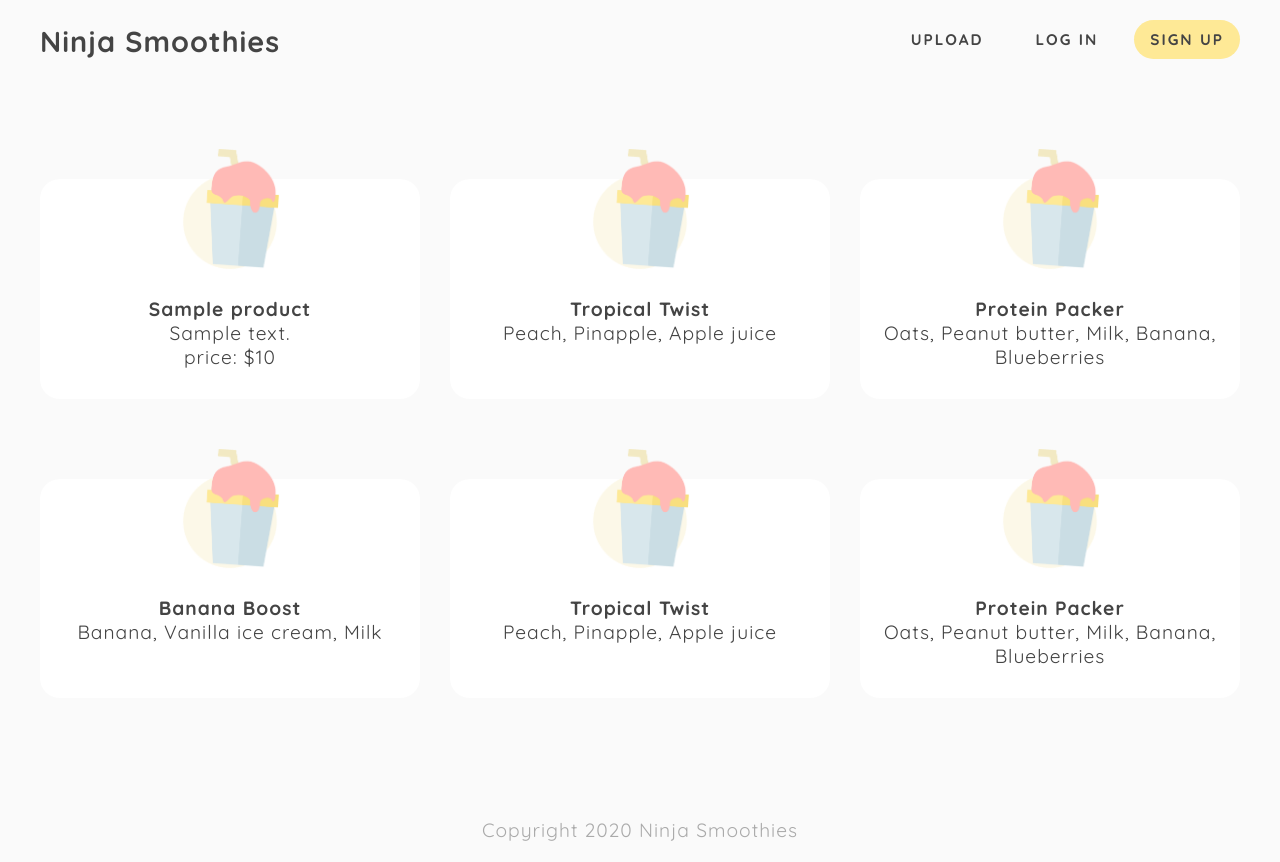
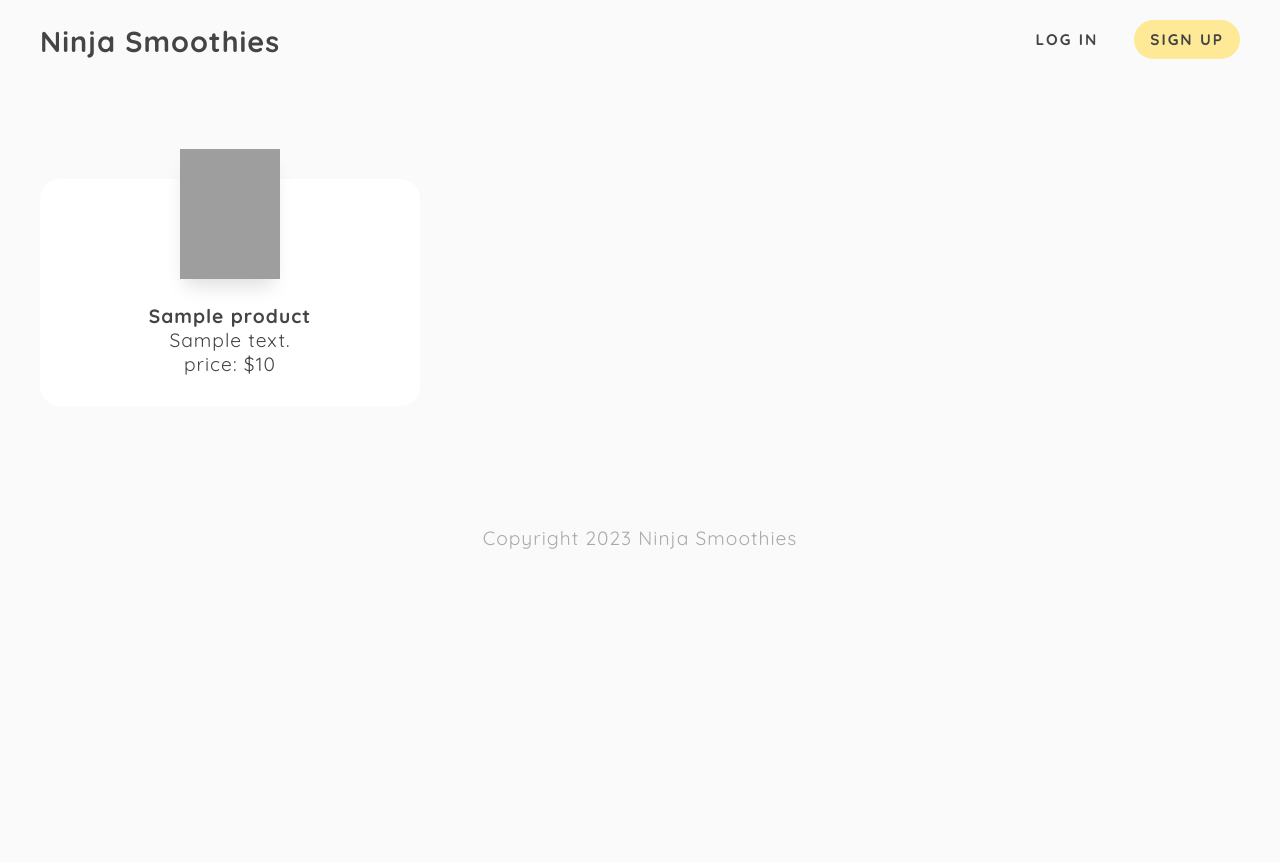
Before and after one commit to success7121995/node-auth2, a Node server app: template views/smoothies.ejs in a window 1280 px wide. After the commit the page ends 549 px from the top, so only its background shows below. Run offline with Node 20, Linux system fonts and the light colour scheme; the template is opened without the code that fills it: most values are stand-ins (such as "Sample title", 1, 10 or a date in 2020); some libraries are stand-ins or nearby versions; grey boxes are pictures that could not be loaded.

Commit message:
can upload img, next work on the roles and access control

```diff
--- a/middlewares/upload.js
+++ b/middlewares/upload.js
@@ -2,7 +2,7 @@ const multer = require('multer');
 
 const storage = multer.diskStorage({
     destination: (req, file, cb) => {
-        cb(null, 'public/img');
+        cb(null, 'public/img/product-img');
     },
     filename: (req, file, cb) => {
         cb(null, Date.now() + file.originalname);
--- a/models/Smoothies.js
+++ b/models/Smoothies.js
@@ -13,6 +13,10 @@ const productSchema = mongoose.Schema({
     price: {
         type: Number,
         required: true
+    },
+    img: {
+        data: Buffer,
+        contentType: String
     }
 });
 
--- a/public/css/styles.css
+++ b/public/css/styles.css
@@ -132,7 +132,9 @@ header .btn{
 }
 .recipe img{
   width: 100px;
+  height: 130px;
   margin: -30px auto 20px;
+  box-shadow: -1px 13px 18px -6px rgba(0,0,0,0.13);
 }
 footer{
   text-align: center;
--- a/views/home.ejs
+++ b/views/home.ejs
@@ -9,9 +9,9 @@
       <img src="/img/smoothie.png" alt="">
     </div>
     <div class="headings">
-      <h2>Smoothie Recipes</h2>
+      <h2>Smoothie</h2>
       <h3>By Ninjas For Ninjas</h3>
-      <a href="/smoothies" class="btn">View Recipes</a>
+      <a href="/smoothies" class="btn">View Drinks</a>
     </div>
   </header>
   <%- include('partials/footer'); -%>
--- a/views/partials/footer.ejs
+++ b/views/partials/footer.ejs
@@ -1 +1 @@
-<footer>Copyright 2020 Ninja Smoothies</footer>
+<footer>Copyright <%= new Date().getFullYear();%> Ninja Smoothies</footer>
--- a/views/partials/nav.ejs
+++ b/views/partials/nav.ejs
@@ -3,9 +3,9 @@
     <ul>
         <% if (user) { %>
             <li style="text-transform: capitalize;">Welcome, <%= user.username %></li>
+            <li><a href="/smoothies/upload">Upload New Drinks</a></li>
             <li><a href="/logout">Logout</a></li>
             <% } else { %>
-            <li><a href="/smoothies/upload">Upload</a></li>
             <li><a href="/users/login">Log in</a></li>
             <li><a href="/users/signup" class="btn">Sign up</a></li>
         <% } %>
--- a/views/smoothies.ejs
+++ b/views/smoothies.ejs
@@ -9,7 +9,7 @@
     <% if (products.length > 0) { %>
       <% products.forEach(product => { %>
         <li class="recipe">
-          <img src="/img/smoothie.png" alt="smoothie recipe icon">
+          <img src="/img/product-img/<%= product.img.data %>" alt="smoothie recipe icon">
           <h4><%= product.name %></h4>
           <p><%= product.desc %></p>
           <p>price: $<%= product.price %></p>
@@ -19,32 +19,6 @@
       <h4>oops! no recipe is available!</h4>
     <% } %>
 
-
-    <li class="recipe">
-      <img src="/img/smoothie.png" alt="smoothie recipe icon">
-      <h4>Tropical Twist</h4>
-      <p>Peach, Pinapple, Apple juice</p>
-    </li>
-    <li class="recipe">
-      <img src="/img/smoothie.png" alt="smoothie recipe icon">
-      <h4>Protein Packer</h4>
-      <p>Oats, Peanut butter, Milk, Banana, Blueberries</p>
-    </li>
-    <li class="recipe">
-      <img src="/img/smoothie.png" alt="smoothie recipe icon">
-      <h4>Banana Boost</h4>
-      <p>Banana, Vanilla ice cream, Milk</p>
-    </li>
-    <li class="recipe">
-      <img src="/img/smoothie.png" alt="smoothie recipe icon">
-      <h4>Tropical Twist</h4>
-      <p>Peach, Pinapple, Apple juice</p>
-    </li>
-    <li class="recipe">
-      <img src="/img/smoothie.png" alt="smoothie recipe icon">
-      <h4>Protein Packer</h4>
-      <p>Oats, Peanut butter, Milk, Banana, Blueberries</p>
-    </li>
   </ul>
 
 <%- include('partials/footer'); -%>
```
Also changed, not shown: controllers/product-controllers.js (+12 -1 lines), views/upload.ejs (+13 -2 lines), public/img/product-img/1689047028989Banana Boost.jpg (added), public/img/product-img/1689047087779Tropical Twist.jpg (added), public/img/product-img/1689047348921Protein Packer.JPG (added), public/img/product-img/1689047391401Fruit Punch.jpg (added), public/img/product-img/1689047427920Summer Melon Slushies.jpg (added), public/img/product-img/screen saver.JPG (added).
